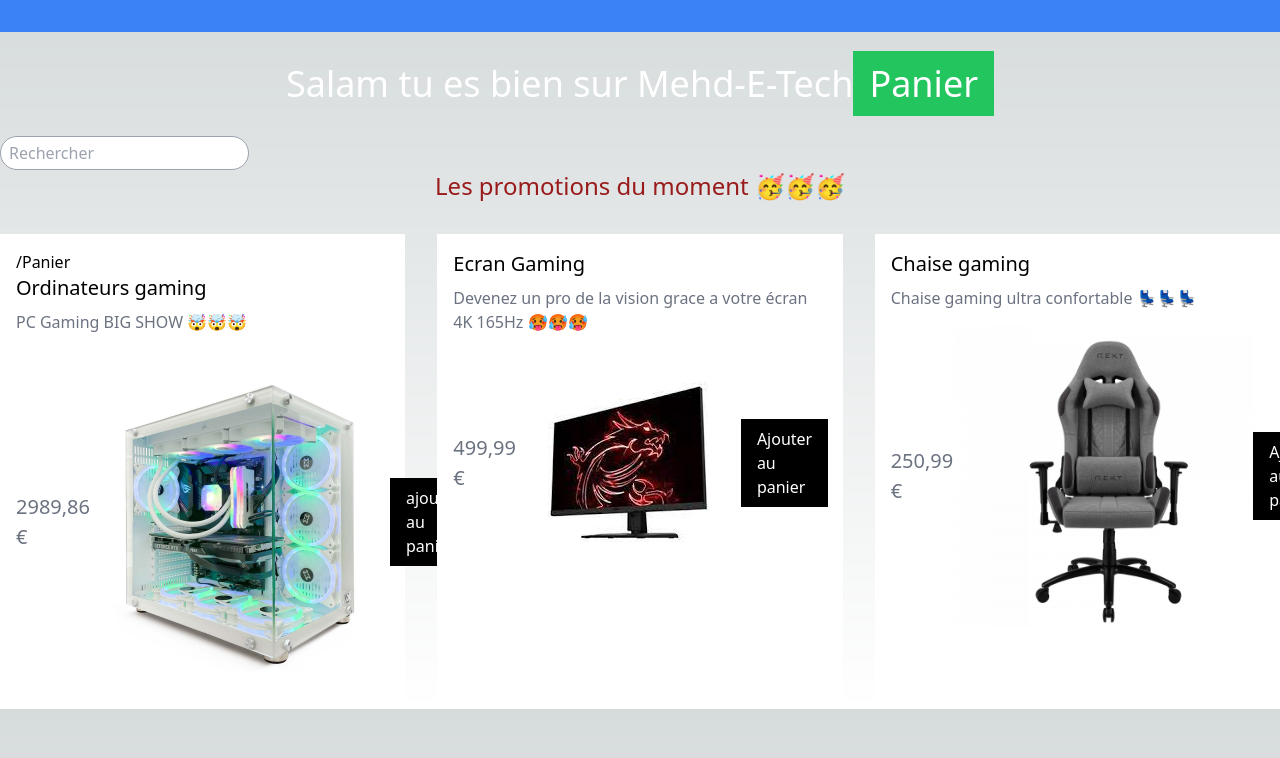
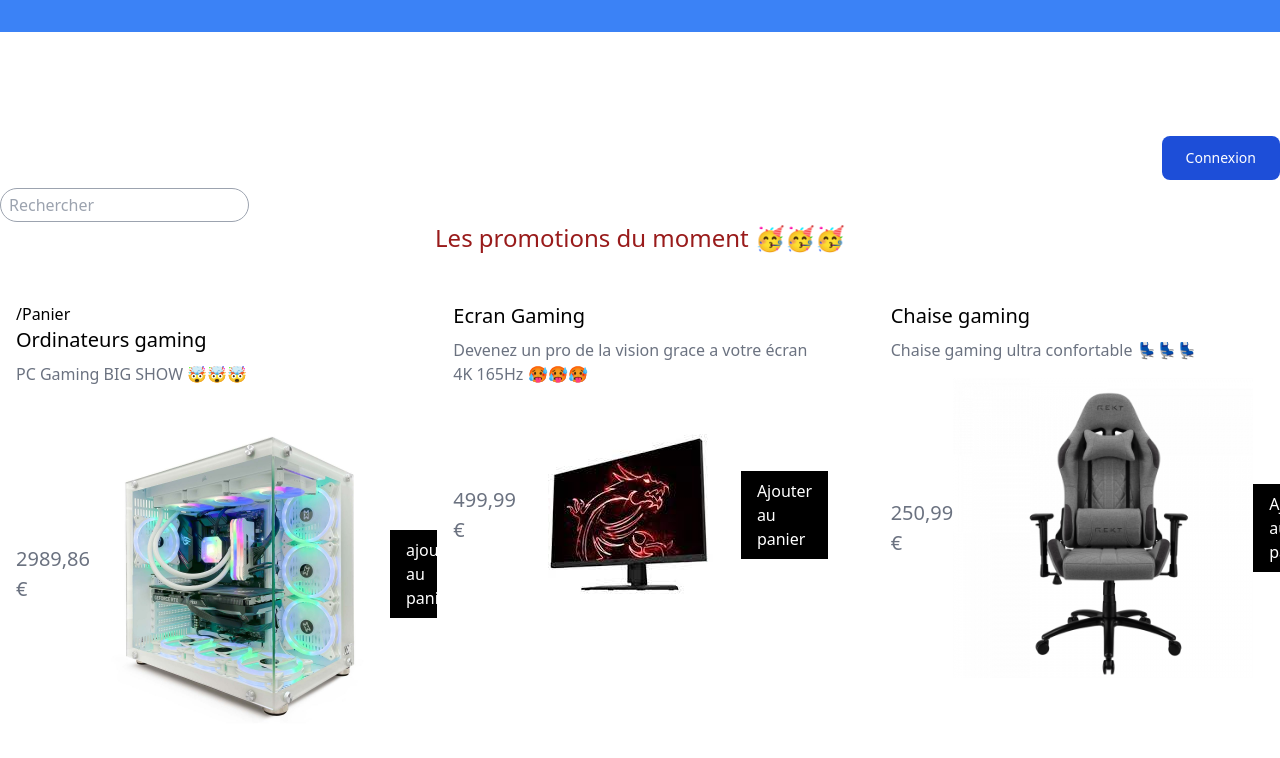
Before and after one commit to Mxhdi9/Site-Mehd-E-Tech, a Next.js app: page / in a window 1280 px wide. Shown: the top 758 px of the page. Built offline with nearby package versions, Linux system fonts and the light colour scheme.

Commit message:
Creation d'une page connexion

```diff
--- a/src/pages/LoginUser/loginUser.tsx
+++ b/src/pages/LoginUser/loginUser.tsx
@@ -1,6 +1,6 @@
 import React from 'react';
 import Link from 'next/link';
-
+import { HtmlHTMLAttributes } from 'react';
 function Connexion() {
   return (
     <>
--- a/src/pages/index.tsx
+++ b/src/pages/index.tsx
@@ -2,16 +2,24 @@
 import ReactDOM from 'react-dom';
 import Image from 'next/image';
 import Link from 'next/link';
+
 
 function Index(){
   return(
 <>
 <h1 className='text-white text-center text-4xl my-8'>
     Salam tu es bien sur Mehd-E-Tech
-    <button>
-    <Link href="/loginUser" className="bg-green-500 text-white px-4 py-2">Panier </Link>
-              </button>
 </h1>
+
+<Link href="./LoginUser.tsx">
+<div className="flex justify-end">
+
+  <button type="button"className="text-white bg-blue-700 hover:bg-blue-800 focus:ring-4 focus:ring-blue-300 font-medium rounded-lg text-sm px-6 py-3 mb-2 dark:bg-blue-600 dark:hover:bg-blue-700 focus:outline-none dark:focus:ring-blue-800 ml-auto">
+  Connexion
+</button>
+
+</div>
+            </Link>
 
 <div className="container mx-auto px-4"></div><div>
 <form className="flex-grow flex justify-center mr-4"></form>
--- a/src/styles/globals.css
+++ b/src/styles/globals.css
@@ -1,27 +1,3 @@
 @tailwind base;
 @tailwind components;
 @tailwind utilities;
-
-:root {
-  --foreground-rgb: 0, 0, 0;
-  --background-start-rgb: 214, 219, 220;
-  --background-end-rgb: 255, 255, 255;
-}
-
-@media (prefers-color-scheme: dark) {
-  :root {
-    --foreground-rgb: 255, 255, 255;
-    --background-start-rgb: 0, 0, 0;
-    --background-end-rgb: 0, 0, 0;
-  }
-}
-
-body {
-  color: rgb(var(--foreground-rgb));
-  background: linear-gradient(
-      to bottom,
-      transparent,
-      rgb(var(--background-end-rgb))
-    )
-    rgb(var(--background-start-rgb));
-}
```
